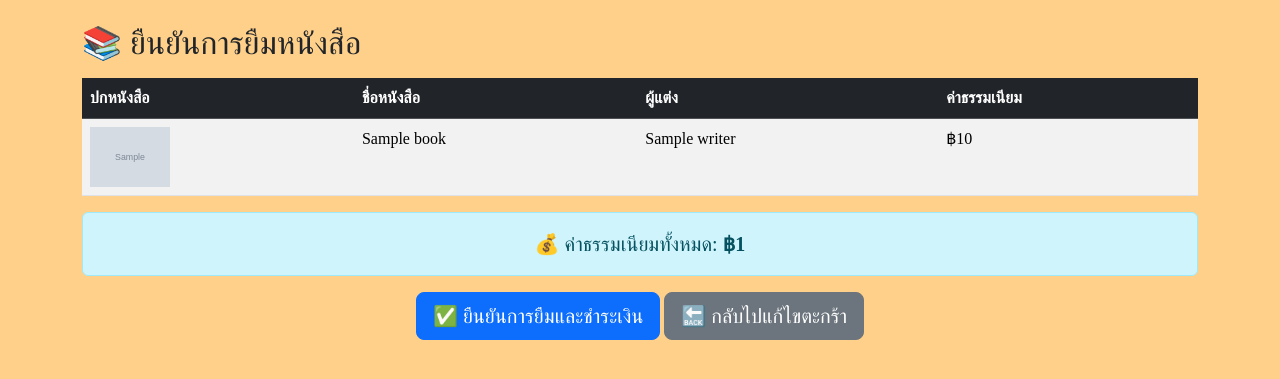
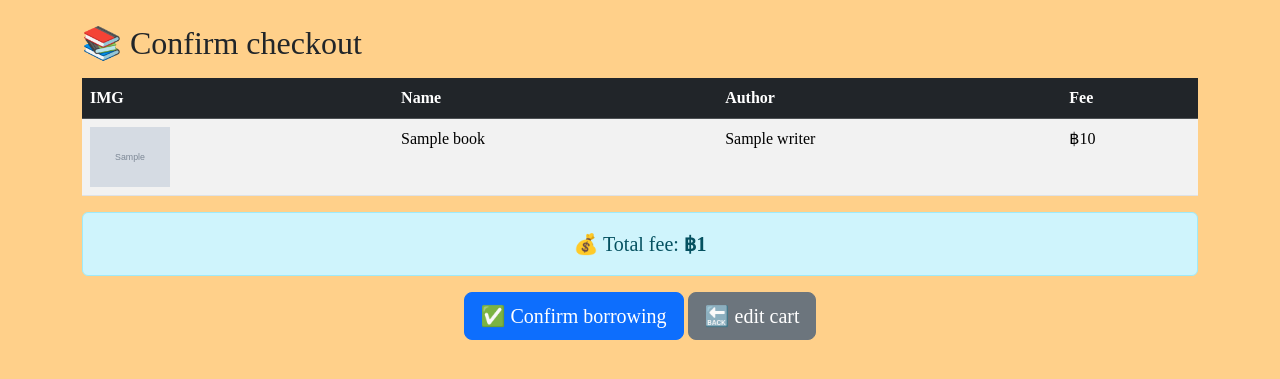
Before and after one commit to 6731501113-SVR/pro, a Flask app: template templates/checkout.html in a window 1280 px wide. Shown: the part 79-458 px from the top of the page. Run offline with Flask 3, Linux system fonts and the light colour scheme; the template is opened without the code that fills it: most values are stand-ins (such as "Sample title", 1, 10 or a date in 2020); grey boxes marked "Sample" are stand-in pictures.

Commit message:
localise fix

```diff
--- a/app.py
+++ b/app.py
@@ -213,7 +213,7 @@ def edit_profile():
         try:
             #อัปเดตข้อมูลทั่วไปก่อน
             cursor.execute("""
-                UPDATE users SET FIRST_NAME=%s, LAST_NAME=%s, GMAIL=%s, BIRTHDAY=%s, USER_IMAGE=%s
+                UPDATE users SET FIRST_NAME=%s, LAST_NAME=%s, GMAIL=%s, BIRTHDAY=%s, USER_IMG=%s
                 WHERE USER_ID=%s
             """, (first_name, last_name, gmail, birthday, filename, user_id))
             conn.commit()
--- a/dbprofile.py
+++ b/dbprofile.py
@@ -1,4 +1,4 @@
-host = "192.168.1.195"
+host = "localhost"
 port = 3306
 user = "test"
 password = "test"
--- a/templates/checkout.html
+++ b/templates/checkout.html
@@ -1,17 +1,17 @@
 {% extends "layout.html" %}
 {% block content %}
 <div class="container mt-4">
-  <h2>📚 ยืนยันการยืมหนังสือ</h2>
+  <h2>📚 Confirm checkout</h2>
 
   {% if books %}
   <div class="table-responsive mt-3">
     <table class="table table-striped">
       <thead class="table-dark">
         <tr>
-          <th>ปกหนังสือ</th>
-          <th>ชื่อหนังสือ</th>
-          <th>ผู้แต่ง</th>
-          <th>ค่าธรรมเนียม</th>
+          <th>IMG</th>
+          <th>Name</th>
+          <th>Author</th>
+          <th>Fee</th>
         </tr>
       </thead>
       <tbody>
@@ -28,20 +28,20 @@
   </div>
 
   <div class="alert alert-info text-center fs-5">
-    💰 ค่าธรรมเนียมทั้งหมด: <strong>฿{{ total_fee }}</strong>
+    💰 Total fee: <strong>฿{{ total_fee }}</strong>
   </div>
 
   <form method="POST" class="text-center mt-3">
     <button type="submit" class="btn btn-primary btn-lg">
-      ✅ ยืนยันการยืมและชำระเงิน
+      ✅ Confirm borrowing
     </button>
     <a href="{{ url_for('cart') }}" class="btn btn-secondary btn-lg">
-      🔙 กลับไปแก้ไขตะกร้า
+      🔙 edit cart
     </a>
   </form>
 
   {% else %}
-  <p>ไม่มีหนังสือในตะกร้า</p>
+  <p>no book here</p>
   {% endif %}
 </div>
 {% endblock %}
--- a/templates/index.html
+++ b/templates/index.html
@@ -118,7 +118,7 @@
 
     <div class="section-title">Recommendations</div>
     <div class="book-grid">
-        {% for book in books %}
+        {% for book in books[5:10] %}
         <div class="book-card">
             <a href="{{ url_for('book_detail', book_id=book.BOOKID) }}">
                 <img src="{{ book.BOOKIMAGE }}" alt="Book {{ book.BOOKID }}">
```
Also changed, not shown: static/images/Screenshot_2025-05-24_114426.png (added).
